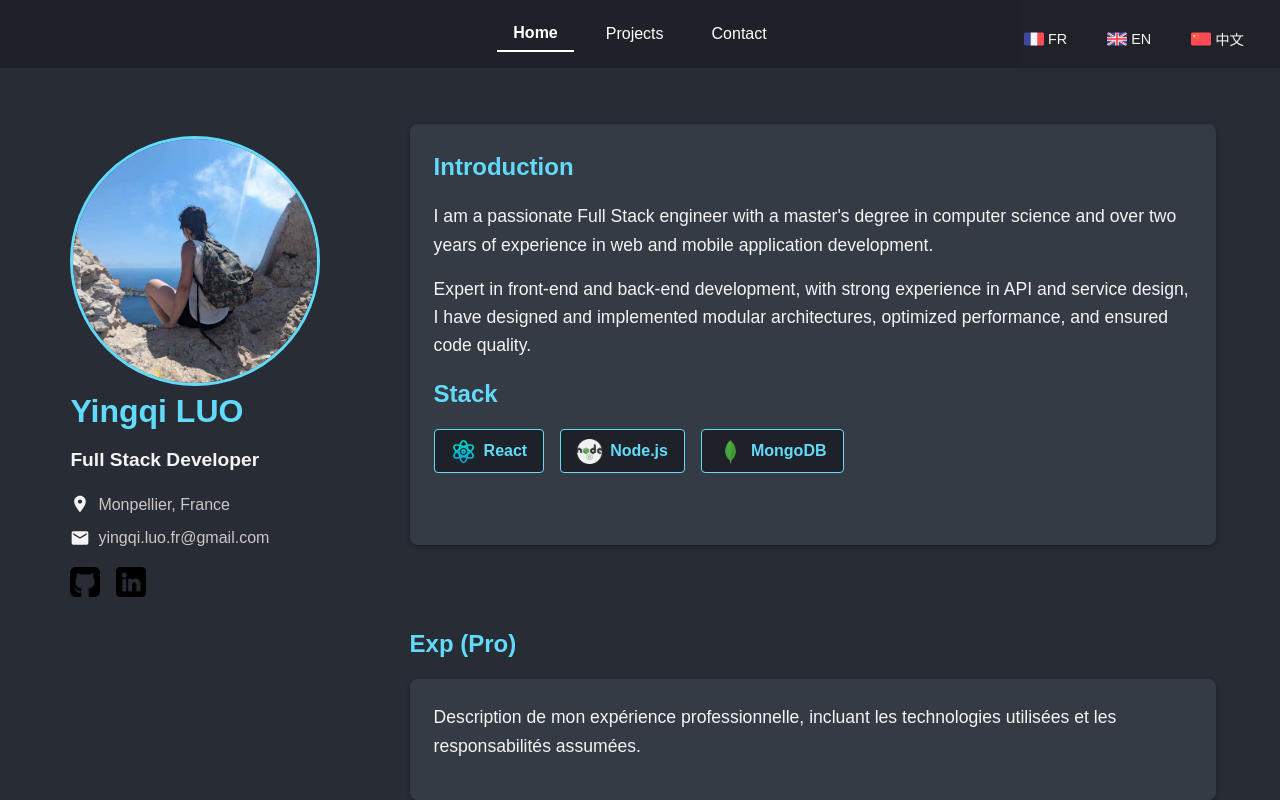
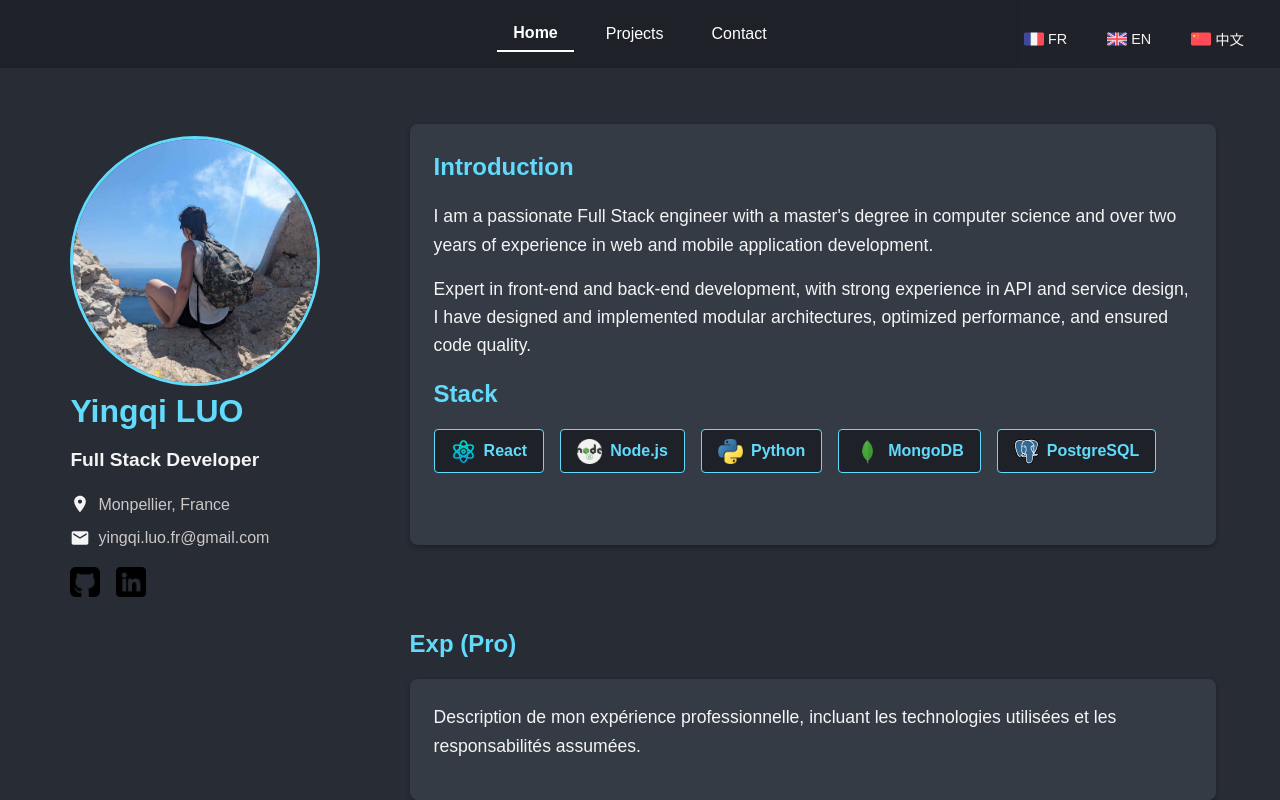
Before and after one commit to Luo-Ying/Portofolio, a React (Create React App) app: page / in a window 1280 px wide. Shown: the top 800 px of the page. Built offline with nearby package versions, Linux system fonts and the light colour scheme.

Commit message:
Add skills icons and buttons

```diff
--- a/src/components/introsection.js
+++ b/src/components/introsection.js
@@ -1,6 +1,8 @@
 import reactIcon from '../assets/React.png'
 import nodejsIcon from '../assets/nodejs.png'
 import mongodbIcon from '../assets/MongoDB.png'
+import pythonIcon from '../assets/python.png'
+import postgreSQLIcon from '../assets/postgresql.svg'
 import { currentLanguage } from '../utils/globalVars';
 
 const IntroSection = () => {
@@ -15,7 +17,9 @@ const IntroSection = () => {
                 <div className="skills-container">
                     <div className="skill-card"><img src={reactIcon} alt="react" className="skill-icon" /> React</div>
                     <div className="skill-card"><img src={nodejsIcon} alt="node.js" className="skill-icon" />Node.js</div>
+                    <div className="skill-card"><img src={pythonIcon} alt="Python" className="skill-icon" />Python</div>
                     <div className="skill-card"><img src={mongodbIcon} alt="mongodb" className="skill-icon" />MongoDB</div>
+                    <div className="skill-card"><img src={postgreSQLIcon} alt="postgreSQL" className="skill-icon" />PostgreSQL</div>
                 </div>
             </div>
         </div>
```
Also changed, not shown: src/assets/postgresql.svg (added), src/assets/python.png (added).
